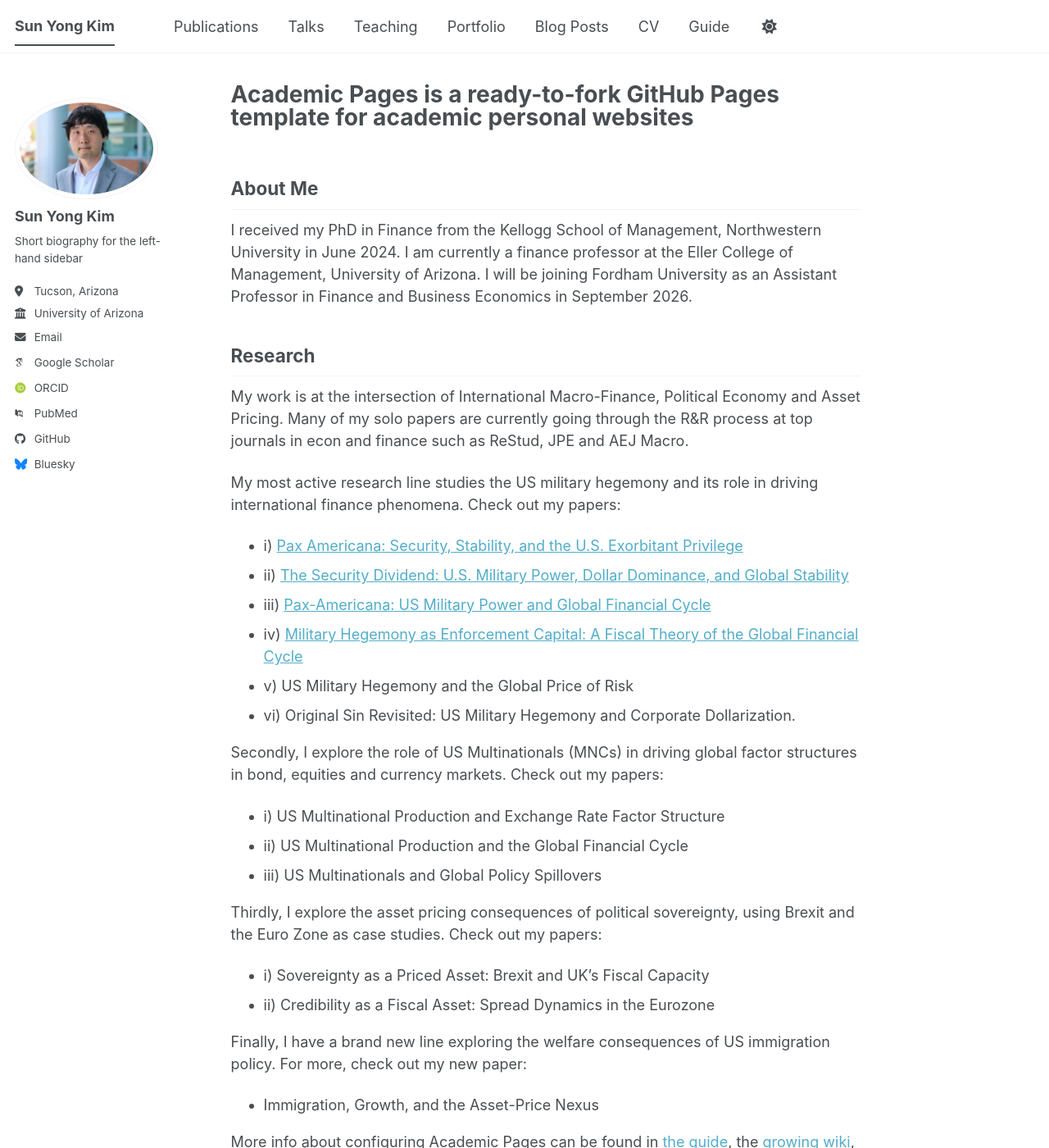
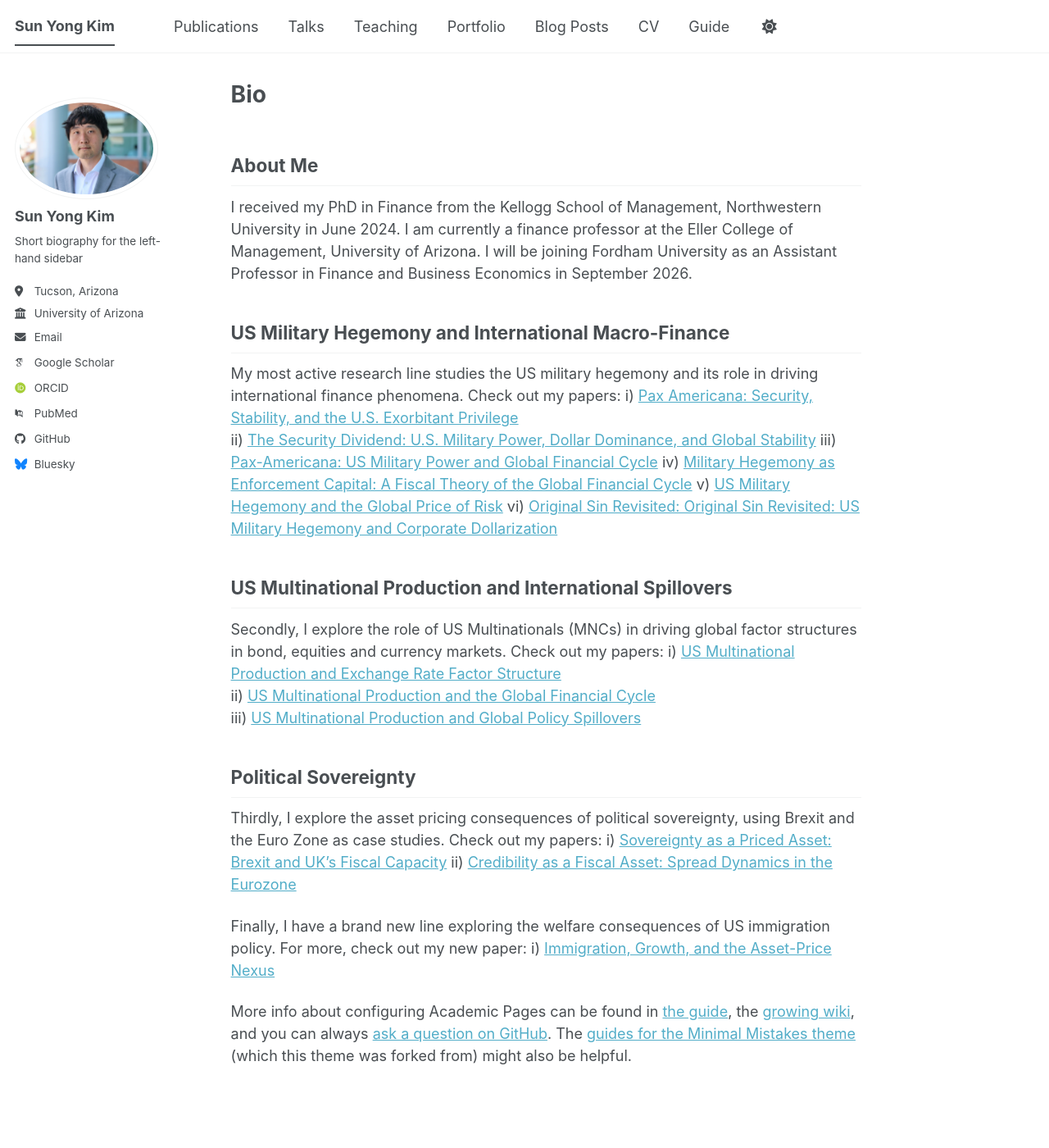
Before and after one commit to sunyongkim-research/sunyongkim-research.github.io, a Jekyll site: the page built from _pages/about.md, in a window 1280 px wide and 1400 px high. Shown: the whole window at 82% size. Built offline with Jekyll 4.4.1, drawn with Linux system fonts in a browser that asks for light colours; some web fonts are replaced; a script bundle is joined from its source files by our own code; library files that are not in the unit come from our copies.

Commit message:
Update about.md

```diff
--- a/_pages/about.md
+++ b/_pages/about.md
@@ -1,6 +1,6 @@
 ---
 permalink: /
-title: "Academic Pages is a ready-to-fork GitHub Pages template for academic personal websites"
+title: "Bio"
 author_profile: true
 redirect_from:
   - /about/
@@ -11,28 +11,30 @@
 
 I received my PhD in Finance from the Kellogg School of Management, Northwestern University in June 2024. I am currently a finance professor at the Eller College of Management, University of Arizona. I will be joining Fordham University as an Assistant Professor in Finance and Business Economics in September 2026.
 
-## Research
-
-My work is at the intersection of International Macro-Finance, Political Economy and Asset Pricing. Many of my solo papers are currently going through the R&R process at top journals in econ and finance such as ReStud, JPE and AEJ Macro.
+## US Military Hegemony and International Macro-Finance
 
 My most active research line studies the US military hegemony and its role in driving international finance phenomena. Check out my papers:
-* i) [Pax Americana: Security, Stability, and the U.S. Exorbitant Privilege](https://papers.ssrn.com/sol3/papers.cfm?abstract_id=5633090)
-* ii) [The Security Dividend: U.S. Military Power, Dollar Dominance, and Global Stability](https://papers.ssrn.com/sol3/papers.cfm?abstract_id=5611990)
-* iii) [Pax-Americana: US Military Power and Global Financial Cycle](https://papers.ssrn.com/sol3/papers.cfm?abstract_id=4027068)
-* iv) [Military Hegemony as Enforcement Capital: A Fiscal Theory of the Global Financial Cycle](https://papers.ssrn.com/sol3/papers.cfm?abstract_id=5690425&__cf_chl_tk=QfJVCAUU0F4nS0alCmJLQPAgLTcZYr9OVCsr.1uUrg0-1763673759-1.0.1.1-lqRDcSuUuLstr1kBxupdEEUHciTRkL1rO_cAeBJYKF0)
-* v) US Military Hegemony and the Global Price of Risk
-* vi) Original Sin Revisited: US Military Hegemony and Corporate Dollarization.
+i) [Pax Americana: Security, Stability, and the U.S. Exorbitant Privilege](https://papers.ssrn.com/sol3/papers.cfm?abstract_id=5633090)
+ii) [The Security Dividend: U.S. Military Power, Dollar Dominance, and Global Stability](https://papers.ssrn.com/sol3/papers.cfm?abstract_id=5611990)
+iii) [Pax-Americana: US Military Power and Global Financial Cycle](https://papers.ssrn.com/sol3/papers.cfm?abstract_id=4027068)
+iv) [Military Hegemony as Enforcement Capital: A Fiscal Theory of the Global Financial Cycle](https://papers.ssrn.com/sol3/papers.cfm?abstract_id=5690425&__cf_chl_tk=QfJVCAUU0F4nS0alCmJLQPAgLTcZYr9OVCsr.1uUrg0-1763673759-1.0.1.1-lqRDcSuUuLstr1kBxupdEEUHciTRkL1rO_cAeBJYKF0)
+v) [US Military Hegemony and the Global Price of Risk](https://papers.ssrn.com/sol3/papers.cfm?abstract_id=6195798)
+vi) [Original Sin Revisited: Original Sin Revisited: US Military Hegemony and Corporate Dollarization](https://papers.ssrn.com/sol3/papers.cfm?abstract_id=6239378)
+
+## US Multinational Production and International Spillovers
 
 Secondly, I explore the role of US Multinationals (MNCs) in driving global factor structures in bond, equities and currency markets. Check out my papers:
-* i) US Multinational Production and Exchange Rate Factor Structure
-* ii) US Multinational Production and the Global Financial Cycle
-* iii) US Multinationals and Global Policy Spillovers
+i) [US Multinational Production and Exchange Rate Factor Structure](https://papers.ssrn.com/sol3/papers.cfm?abstract_id=5561880)
+ii) [US Multinational Production and the Global Financial Cycle](https://papers.ssrn.com/sol3/papers.cfm?abstract_id=5580571)
+iii) [US Multinational Production and Global Policy Spillovers](https://papers.ssrn.com/sol3/papers.cfm?abstract_id=5500298)
+
+## Political Sovereignty
 
 Thirdly, I explore the asset pricing consequences of political sovereignty, using Brexit and the Euro Zone as case studies. Check out my papers:
-* i) Sovereignty as a Priced Asset: Brexit and UK's Fiscal Capacity
-* ii) Credibility as a Fiscal Asset: Spread Dynamics in the Eurozone
+i) [Sovereignty as a Priced Asset: Brexit and UK's Fiscal Capacity](https://papers.ssrn.com/sol3/papers.cfm?abstract_id=5708962)
+ii) [Credibility as a Fiscal Asset: Spread Dynamics in the Eurozone](https://papers.ssrn.com/sol3/papers.cfm?abstract_id=5719062)
 
 Finally, I have a brand new line exploring the welfare consequences of US immigration policy. For more, check out my new paper:
-* Immigration, Growth, and the Asset-Price Nexus
+i) [Immigration, Growth, and the Asset-Price Nexus](https://papers.ssrn.com/sol3/papers.cfm?abstract_id=5737483)
 
 More info about configuring Academic Pages can be found in [the guide](https://academicpages.github.io/markdown/), the [growing wiki](https://github.com/academicpages/academicpages.github.io/wiki), and you can always [ask a question on GitHub](https://github.com/academicpages/academicpages.github.io/discussions). The [guides for the Minimal Mistakes theme](https://mmistakes.github.io/minimal-mistakes/docs/configuration/) (which this theme was forked from) might also be helpful.
```
